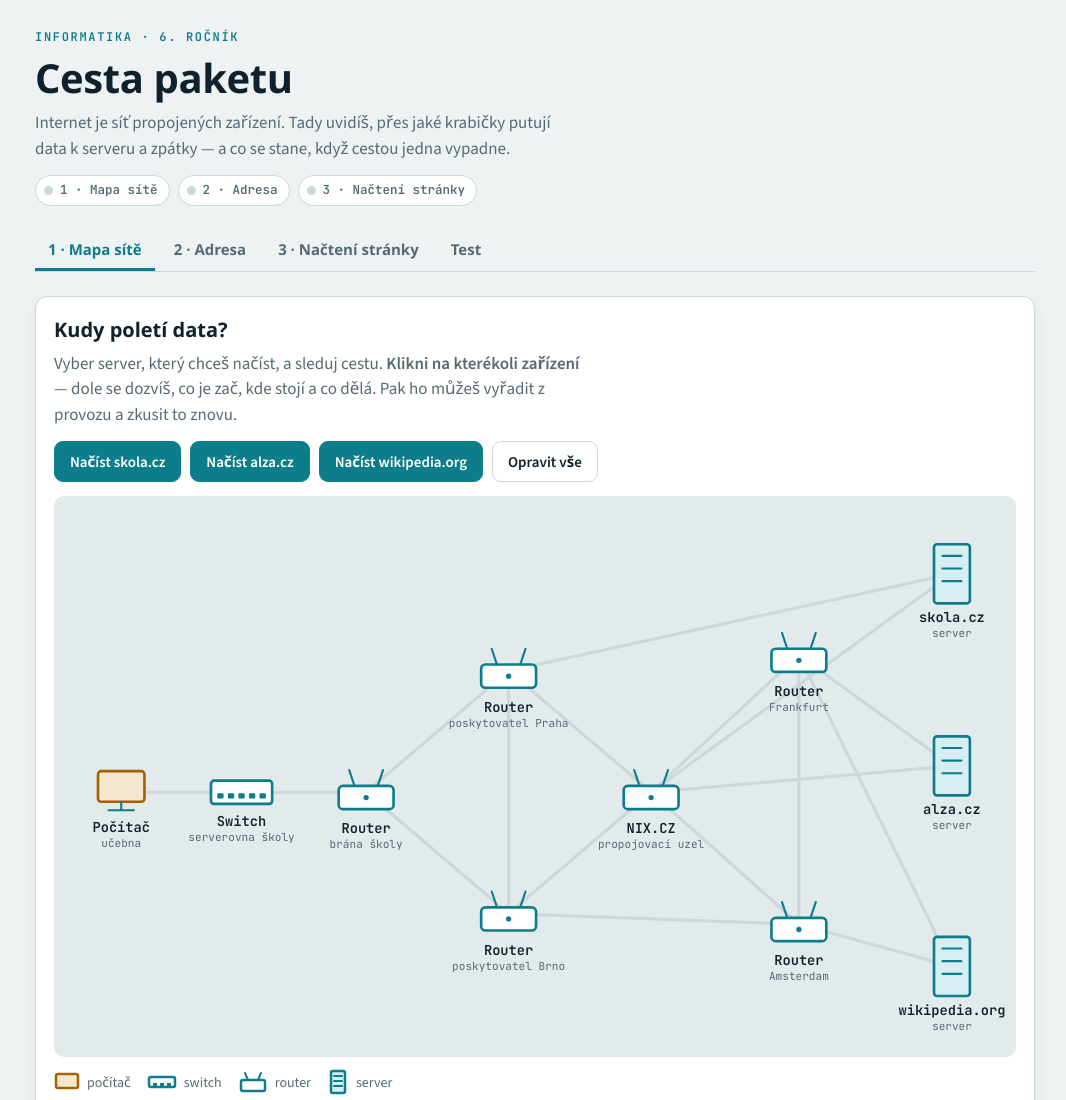
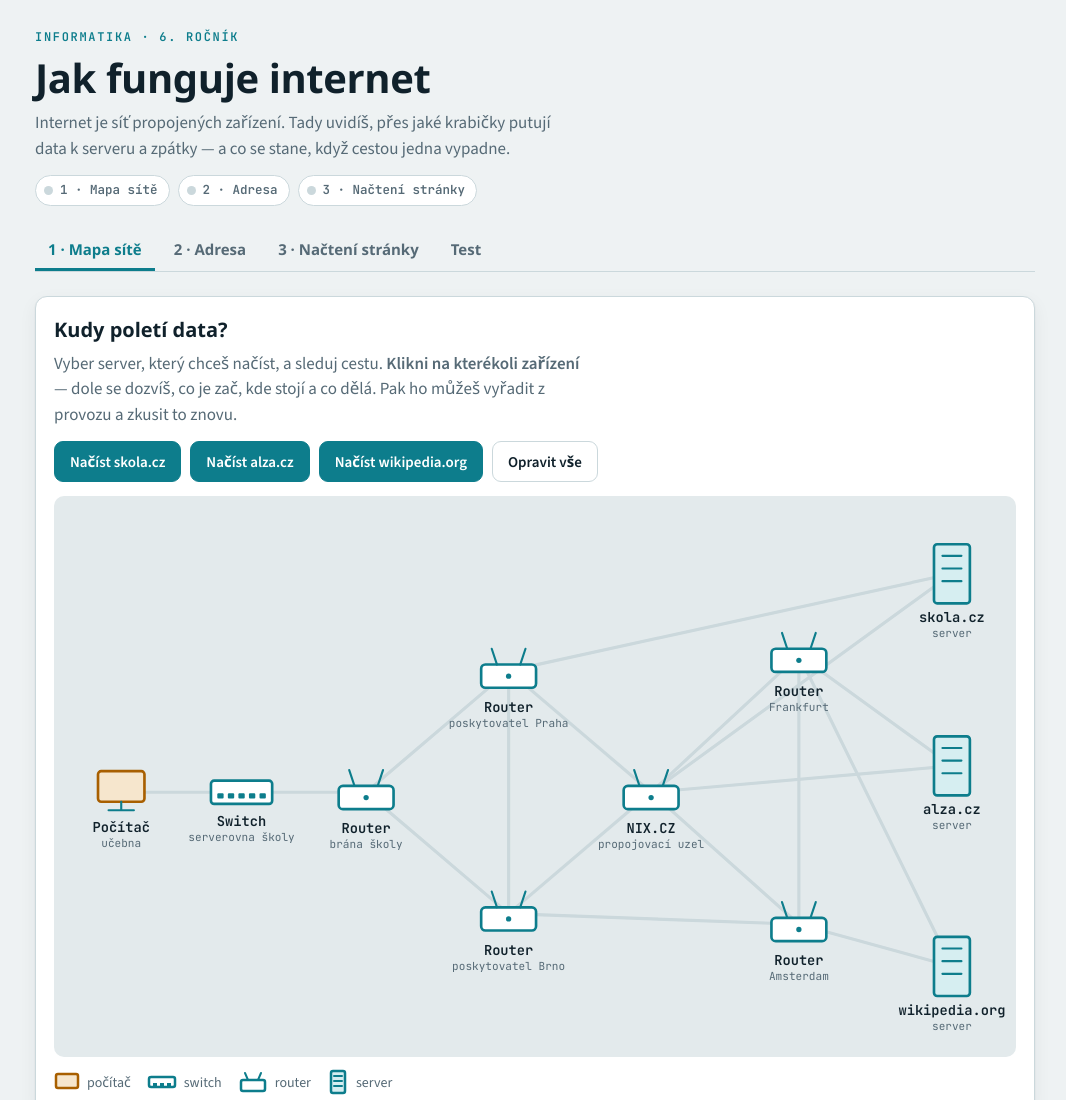
Before and after one commit to jiri-valasek/cesta-paketu, a plain HTML site: page index.html in a window 1280 px wide. Shown: the top 1100 px of the page, without its empty margins (105-1171 px from the left). Drawn offline with nearby package versions, Linux system fonts and the light colour scheme; a web font is replaced by a local one.

Commit message:
Change title from 'Cesta paketu' to 'Jak funguje internet'

```diff
--- a/index.html
+++ b/index.html
@@ -1,6 +1,6 @@
 <!doctype html><html><head><meta charset=utf8><meta name=viewport content="width=device-width,initial-scale=1,viewport-fit=cover"><style>:root{color-scheme:light;box-sizing:border-box;padding-top:env(safe-area-inset-top,0px);padding-bottom:env(safe-area-inset-bottom,0px)}html{scroll-padding-top:env(safe-area-inset-top,0px)}body{margin:0;padding:0;font:14px -apple-system,BlinkMacSystemFont,sans-serif;background:#fff;color:#000}img{max-width:100%}[hidden]:not([hidden=until-found i]){display:none!important}</style></head><body>
 <meta name="claude:viewport-fit-sides" content="cover">
-<title>Cesta paketu</title>
+<title>Jak funguje internet</title>
 <link rel="stylesheet" href="https://fonts.googleapis.com/css2?family=Chivo:wght@600;700&family=JetBrains+Mono:wght@400;600&family=Source+Sans+3:wght@400;600&display=swap">
 <style>
 /* Layout: tři "stanice" v záložkách; stanice 1 = mapa sítě s reálnými zařízeními + kartou s popisem */
@@ -206,7 +206,7 @@ kbd{font-family:var(--f-mono);font-size:13px;border:1px solid var(--line);border
 
   <div class="head">
     <div class="eyebrow">Informatika · 6. ročník</div>
-    <h1>Cesta paketu</h1>
+    <h1>Jak funguje internet</h1>
     <p class="lede">Internet je síť propojených zařízení. Tady uvidíš, přes jaké krabičky putují data k serveru a zpátky — a co se stane, když cestou jedna vypadne.</p>
     <div class="progress" id="progress">
       <span class="chip" data-chip="map"><span class="dot"></span>1 · Mapa sítě</span>
```
